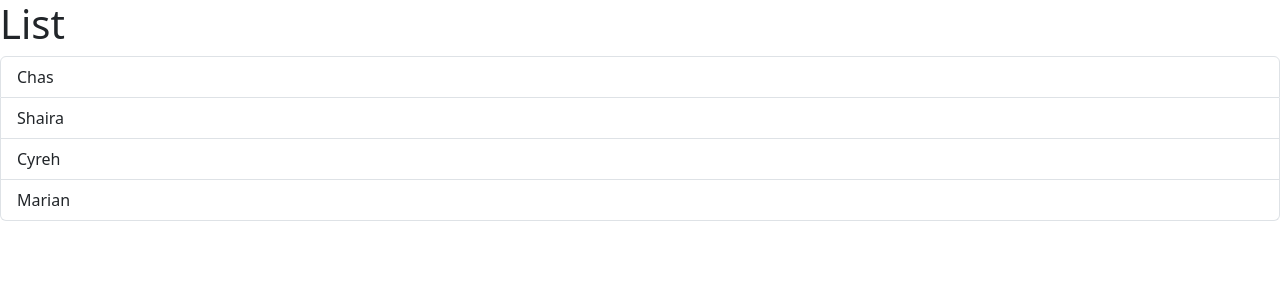
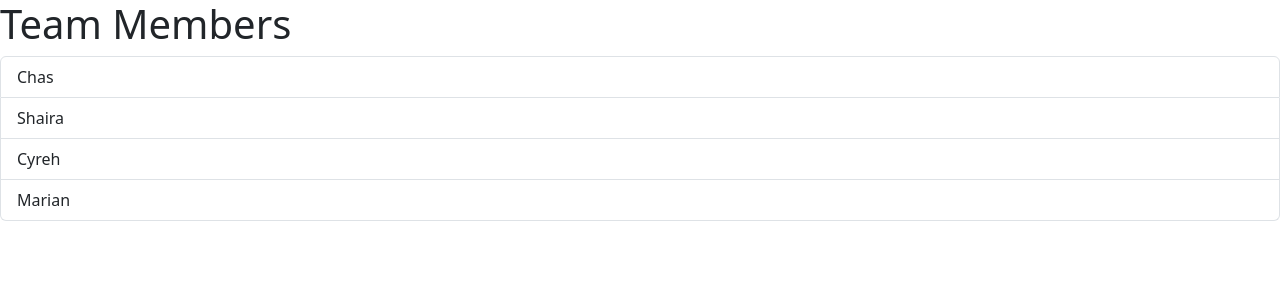
Before and after one commit to UnknownJazz/react-app, a React (Vite) app: page / in a window 1280 px wide. Shown: the top 300 px of the page. Built offline with nearby package versions, Linux system fonts and the light colour scheme.

Commit message:
Passing data via Props

```diff
--- a/src/App.tsx
+++ b/src/App.tsx
@@ -1,7 +1,9 @@
 import ListGroup from "./components/ListGroup";
 
 function App() {
-  return <ListGroup />
+  let items= ['Chas', 'Shaira', 'Cyreh', 'Marian']
+
+  return <ListGroup items={items} heading="Team Members"/>
 }
 
 export default App;
--- a/src/components/ListGroup.tsx
+++ b/src/components/ListGroup.tsx
@@ -1,13 +1,16 @@
 import { Fragment, useState } from "react";
 
-function ListGroup() {
-    let items= ['Chas', 'Shaira', 'Cyreh', 'Marian']
+interface Props {
+    items: string[],
+    heading: string
+}
 
+function ListGroup({items, heading}: Props) {
     const [selectedIndex, setSelectedIndex] = useState(-1);
 
     return  (
         <Fragment>
-            <h1>List</h1>
+            <h1>{heading}</h1>
             {items.length === 0 && <p>No items found</p>}
             <ul className="list-group">
                 {items.map((item, index) =>
```
